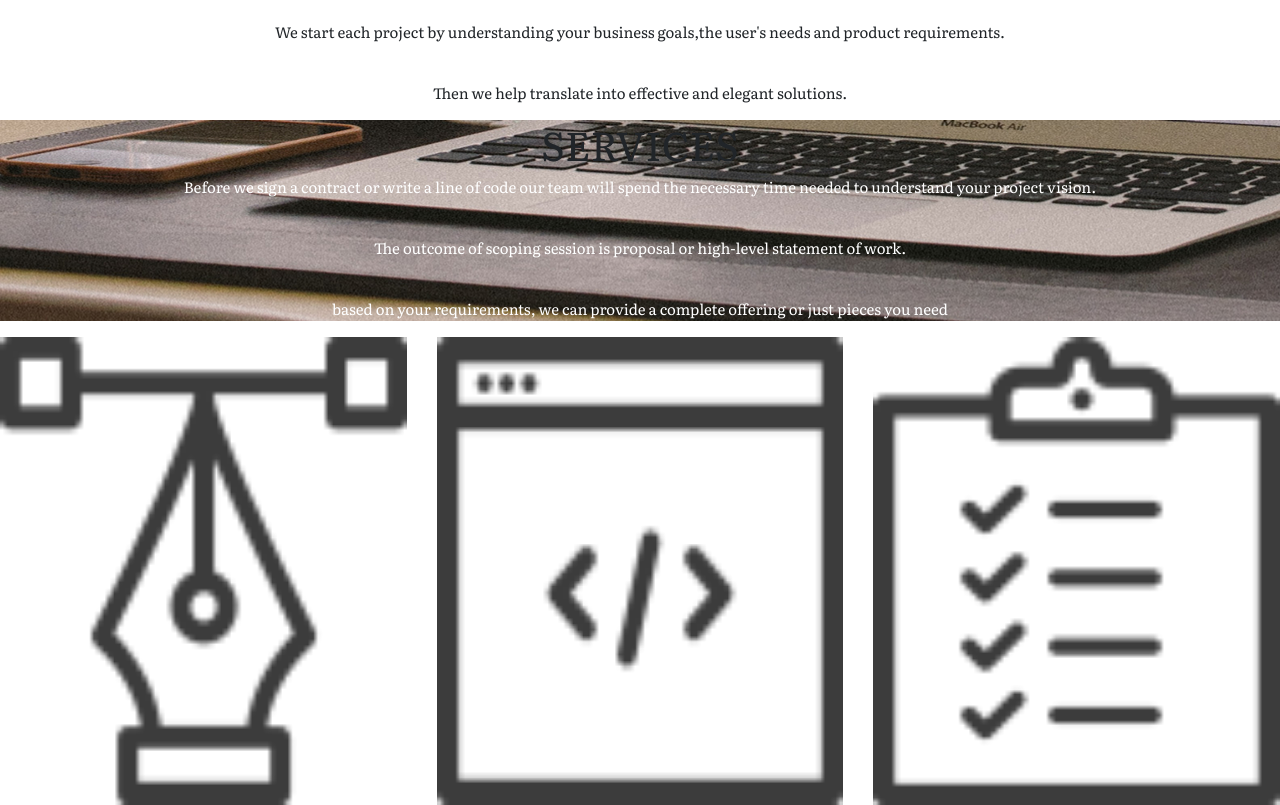
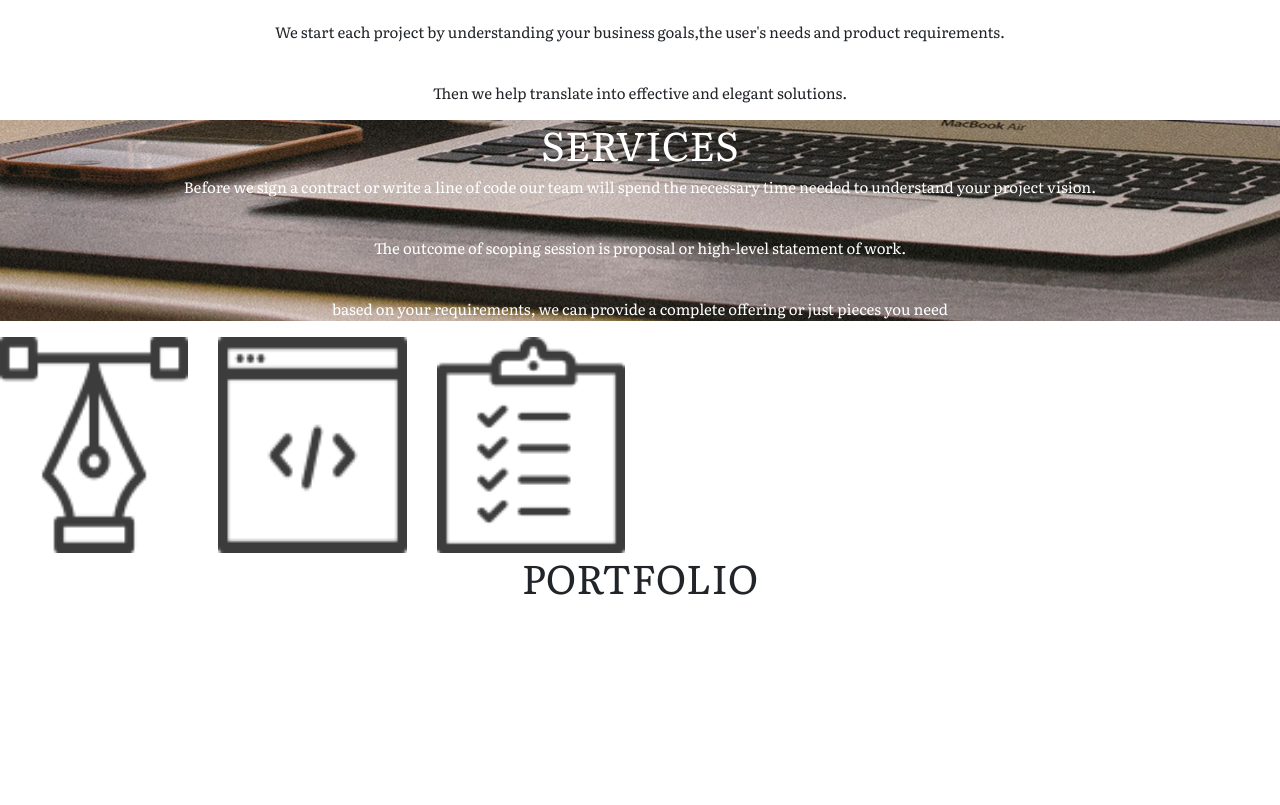
Before and after one commit to Naomi-sigu/delani, a plain HTML site: page index.html in a window 1280 px wide. Shown: the part 680-1485 px from the top of the page. After the commit the page ends 1289 px from the top, so only its background shows below. Drawn offline with Linux system fonts and the light colour scheme.

Commit message:
add portfolio

```diff
--- a/index.html
+++ b/index.html
@@ -26,18 +26,19 @@
     </div>
     <div class="second">
       <h1>SERVICES</h1>
-      <p>Before we sign a contract or write a line of code our team will spend the necessary time needed to understand your project vision.</p>
-      <br>
-      <p>The outcome of scoping session is proposal or high-level statement of work.</p>
-      <br>
+      <p>Before we sign a contract or write a line of code our team will spend the necessary time needed to understand your project vision.</p><br>
+      <p>The outcome of scoping session is proposal or high-level statement of work.</p><br>
       <p>based on your requirements, we can provide a complete offering or just pieces you need</p>
     </div>
     <div class="what">
       <div class="row">
-        <img src="images/services_icons/design_icon.png" class="col-md-4">
-        <img src="images/services_icons/dev_icon.png" class="col-md-4">
-        <img src="images/services_icons/product_icon.png" class="col-md-4">
+        <img src="images/services_icons/design_icon.png" class="col-md-2">
+        <img src="images/services_icons/dev_icon.png" class="col-md-2">
+        <img src="images/services_icons/product_icon.png" class="col-md-2">
       </div>
+    </div>
+    <div class="port">
+      <h1>PORTFOLIO</h1>
     </div>
   </body>
 </html>
--- a/style.css
+++ b/style.css
@@ -28,6 +28,9 @@ h1{
 .second{
   background-image: url("images/back/second.jpg");
 }
+.second h1{
+  color: white;
+}
 .second p{
   text-align: center;
   color: white;
```
